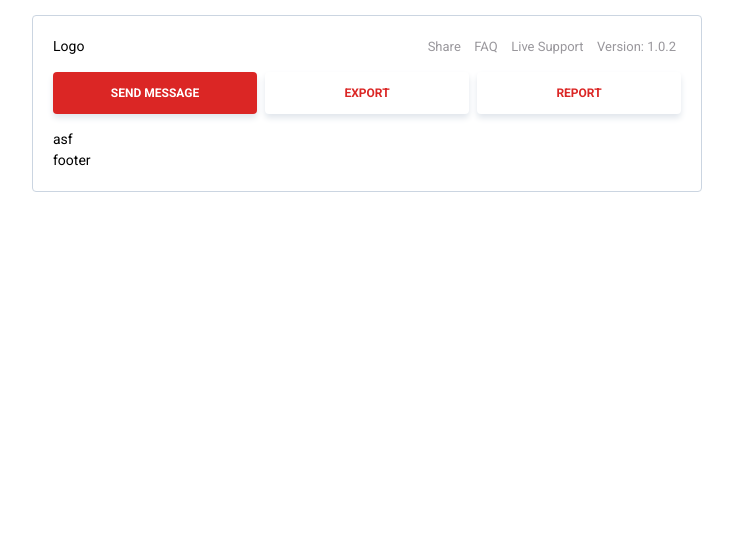
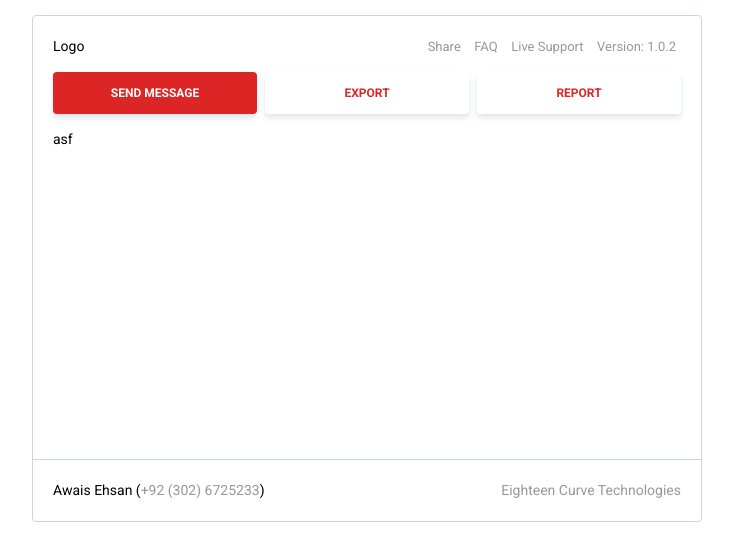
Before and after one commit to noormuhammaddev/extension, a plain HTML site: page index.html in a window 1280 px wide. Shown: the whole page, without its empty margins (273-1006 px from the left). Drawn offline with Linux system fonts and the light colour scheme.

Commit message:
add footer

```diff
--- a/assets/src/scss/components/_common.scss
+++ b/assets/src/scss/components/_common.scss
@@ -33,6 +33,7 @@ a {
     @include border-radius(4px, 4px, 4px, 4px);
 
     .content-body {
+      min-height: 300px;
       max-height: 640px;
       overflow-y: auto;
     }
--- /dev/null
+++ b/assets/src/scss/components/_footer.scss
@@ -0,0 +1,28 @@
+footer {
+  border-top: 1px solid $alto;
+  padding: 20px 20px 0;
+  margin: 30px -20px 0;
+  display: flex;
+  justify-content: space-between;
+
+  .user-info {
+    a {
+      color: $gray;
+
+      &:hover {
+        color: $purple;
+      }
+    }
+  }
+
+  .brand {
+    a {
+      color: $gray;
+
+      &:hover {
+        color: $purple;
+        text-decoration: underline;
+      }
+    }
+  }
+}
--- a/assets/src/scss/default.scss
+++ b/assets/src/scss/default.scss
@@ -9,3 +9,4 @@
 @import "components/_common";
 @import "components/header";
 @import "components/tabs";
+@import "components/footer";
--- a/index.html
+++ b/index.html
@@ -47,7 +47,15 @@
         <!-- content-body end -->
 
         <!-- footer start -->
-        <footer>footer</footer>
+        <footer>
+          <div class="user-info">
+            Awais Ehsan (<a href="tel:+923026725233">+92 (302) 6725233</a>)
+          </div>
+
+          <div class="brand">
+            <a href="#">Eighteen Curve Technologies</a>
+          </div>
+        </footer>
         <!-- footer end -->
       </div>
     </section>
```
Also changed, not shown: assets/dist/css/default.min.css.
